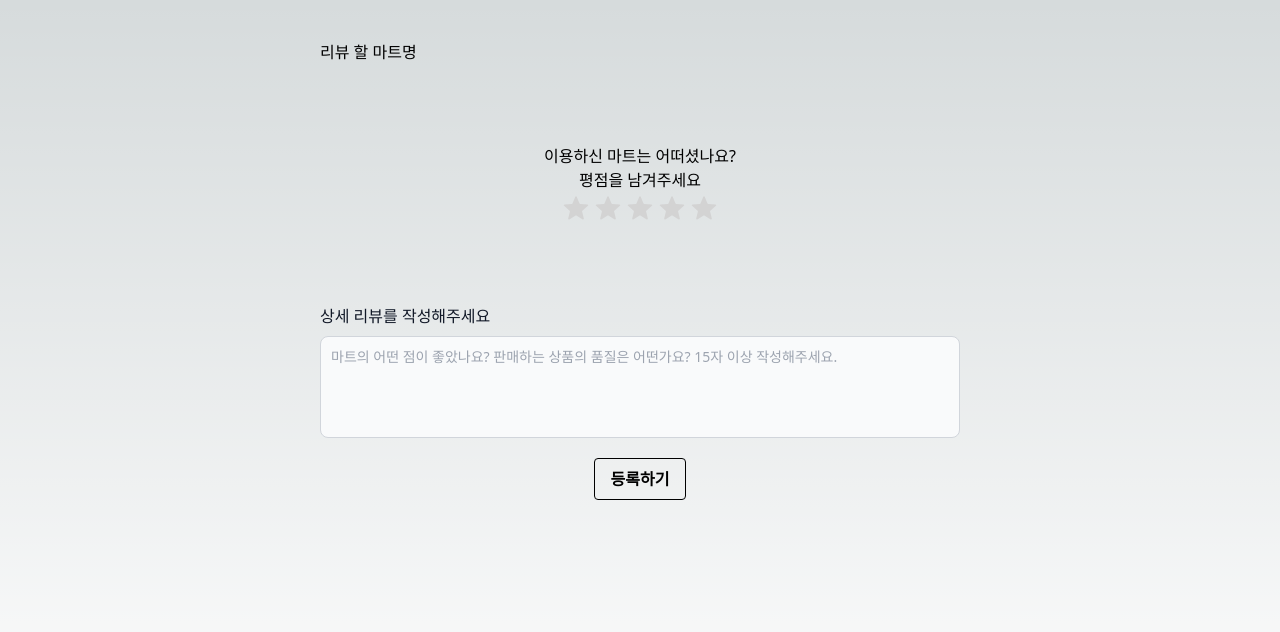
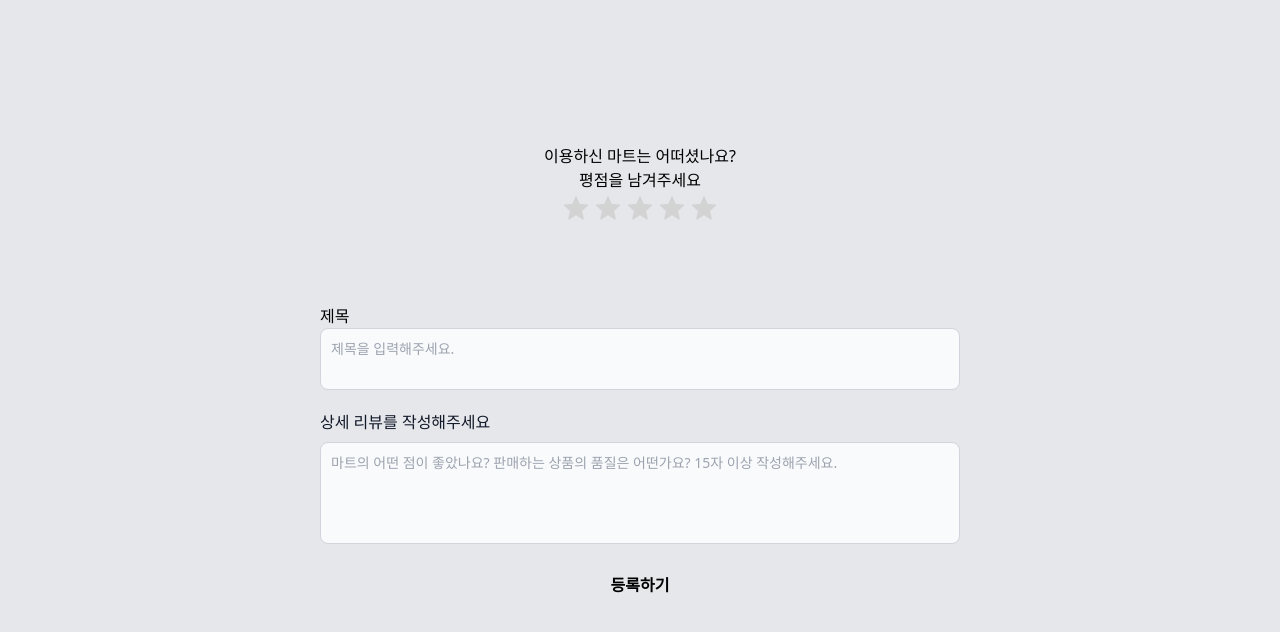
Before and after one commit to newstairs/front, a Next.js app: page /reviews in a window 1280 px wide. Shown: the top 632 px of the page. Built offline with nearby package versions, Linux system fonts and the light colour scheme.

Commit message:
feat: 리뷰 작성하기 버튼 추가 #14

```diff
--- a/src/app/(route)/detail/[id]/page.tsx
+++ /dev/null
@@ -1,19 +0,0 @@
-'use client';
-import React ,{ useEffect } from 'react';
-import { useSearchParams,useRouter } from 'next/navigation'
-import ReviewDetail from "../../../_components/review/ReviewDetail"
-const Review: React.FC = () => {
-
-  const search=useSearchParams();
-
-  const url=window.location.href;
-  const id=url.substring(29,url.length);
-  console.log(id);
-  return (
-    <div className="h-screen flex justify-center items-center w-full bg-slate-500">
-      <ReviewDetail id={Number(id)}/>
-    </div>
-  )
-}
-
-export default Review;
--- a/src/app/(route)/reviews/detail/[id]/page.tsx
+++ b/src/app/(route)/reviews/detail/[id]/page.tsx
@@ -2,13 +2,16 @@
 import React ,{ useEffect } from 'react';
 import { useSearchParams,useRouter } from 'next/navigation'
 import ReviewDetail from "../../../../_components/review/ReviewDetail"
+
 const Review: React.FC = () => {
 
   const search=useSearchParams();
 
   const url=window.location.href;
-  const id=url.substring(37,url.length);
+  const id=url.substring(37, url.length);
+
   console.log(id);
+
   return (
     <div className="h-screen flex justify-center items-center w-full bg-slate-500">
       <ReviewDetail id={Number(id)}/>
--- a/src/app/_components/review/PostReview.tsx
+++ b/src/app/_components/review/PostReview.tsx
@@ -1,19 +1,22 @@
 'use client'
 import React, { useState, ChangeEvent } from 'react'
 import MakeStar from './StarMarker'
+import { useSearchParams } from 'next/navigation';
 
 const PostReview = () => {
   const [starRating, setStarRating] = useState(0);
   const [reviewText, setReviewText] = useState('');
+  const [title, setTitle] = useState('');
   const [image, setImage] = useState(null);
-
-  const martId = 1 // 임의의 마트 id이다.
+  const searchParams = useSearchParams();
+  const martId = searchParams.get('id');
 
   const Link = `/reviews/detail/${martId}`
 
   // api 통신 로직은 수정예정이다.(마트 이름과 마트 정보를 가져와야하는 추가 보수 사항이 존재)
   const handleReviewSubmit = async () => {
     const formData = new FormData();
+    formData.append('title', title);
     formData.append('reviewContent', reviewText);
     formData.append('score', starRating.toString());
     formData.append('martId', martId.toString());
@@ -26,7 +29,7 @@ const PostReview = () => {
     }
     else {
       try {
-        const response = await fetch('/reviews/:id', {
+        const response = await fetch('/reviews', {
           method: 'POST',
           body: formData
         });
@@ -51,11 +54,21 @@ const PostReview = () => {
 
 
   return (
-    <div className='flex-col justify-center items-center'>
-      <div className='ml-[25%] w-[50%] h-screen'>
-        <p className='pt-10'>리뷰 할 마트명</p>
+    <div className='flex-col bg-gray-200 justify-center items-center'>
+      <div className='pt-[5%] ml-[25%] w-[50%] h-screen'>
         {/* 별점 입력 기능 */}
         <MakeStar setStarRating={setStarRating}/>
+
+        <label> 제목 </label>
+        <textarea
+          id="title"
+          className="block mb-5 p-2.5 w-full text-sm text-gray-900 bg-gray-50 rounded-lg border border-gray-300 focus:ring-blue-500 focus:border-blue-500 resize-none"
+          minLength={1}
+          placeholder="제목을 입력해주세요."
+          value={title}
+          onChange={(e) => setTitle(e.target.value)}
+        >
+        </textarea>
 
         {/* 상세 리뷰 작성 칸 */}
         <label htmlFor="message" className="block mb-2 font-medium text-gray-900">상세 리뷰를 작성해주세요</label>
@@ -94,7 +107,7 @@ const PostReview = () => {
         {/* 작성 완료 버튼 */}
         <div className='flex justify-center'>
           <button
-            className="mt-5 bg-transparent hover:bg-gray-500  font-semibold hover:text-white py-2 px-4 border border-black hover:border-transparent rounded"
+            className="mt-5 bg-transparent hover:bg-sky-200 font-semibold hover:text-white py-2 px-4 border border-bg-sky-300 hover:border-transparent rounded"
             onClick={handleReviewSubmit}
           >
             등록하기
--- a/src/app/_components/review/ReviewDetail.tsx
+++ b/src/app/_components/review/ReviewDetail.tsx
@@ -29,6 +29,8 @@ const ReviewDetails: React.FC<Detail> = ({id}) => {
   const [show_page,set_show_page]=useState(false);
 
   const [content,set_content]=useState<string>();
+  const router = useRouter();
+
   const handledetailpage=(x:boolean)=>{
       set_show_page(x);
   }
@@ -75,6 +77,7 @@ const ReviewDetails: React.FC<Detail> = ({id}) => {
       }
       res(id);
     },[current_page])
+
   const show_review_page=(contents:string)=>{
       set_show_page(true);
 
@@ -84,8 +87,18 @@ const ReviewDetails: React.FC<Detail> = ({id}) => {
     set_show_page(x);
       }
 
+  const handleLinkPostPage = () => {
+    router.push(`/reviews?id=${id}`);
+  }
+
   return (
   <div className="w-full max-w-4xl mx-auto bg-white shadow-lg p-6 rounded-lg">
+    <button
+      className="mt-5 bg-transparent hover:bg-sky-200 font-semibold hover:text-white py-2 px-4 border border-bg-sky-300 hover:border-transparent rounded"
+      onClick={handleLinkPostPage}
+    >
+      등록하기
+    </button>
     {
       // 페이징된 리뷰 데이터를 받아와 나열하는 과정
       show ? reviews.map(x => (
```
